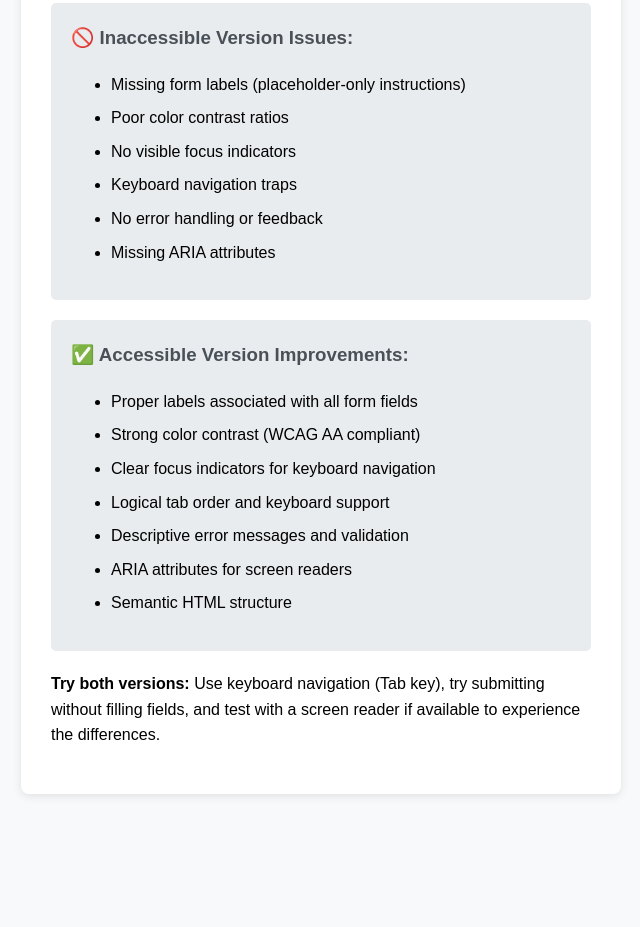
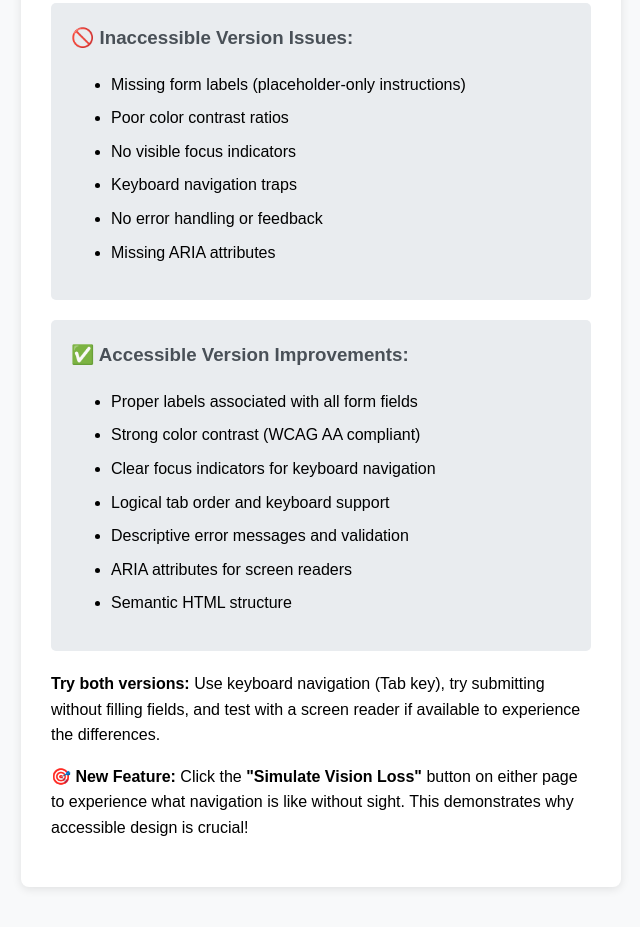
Before and after one commit to rtmakatura/accessibility-demo, a plain HTML site: page index.html in a window 1280 px wide. Shown: the part 392-1319 px from the top of the page, without its empty margins (319-959 px from the left). Before the commit the page ends 1256 px from the top, so only its background shows below. Drawn offline with Linux system fonts and the light colour scheme.

Commit message:
Update index.html

```diff
--- a/index.html
+++ b/index.html
@@ -123,6 +123,8 @@
         </div>
 
         <p><strong>Try both versions:</strong> Use keyboard navigation (Tab key), try submitting without filling fields, and test with a screen reader if available to experience the differences.</p>
+
+        <p><strong>🎯 New Feature:</strong> Click the <strong>"Simulate Vision Loss"</strong> button on either page to experience what navigation is like without sight. This demonstrates why accessible design is crucial!</p>
     </div>
 </body>
 </html>
```
